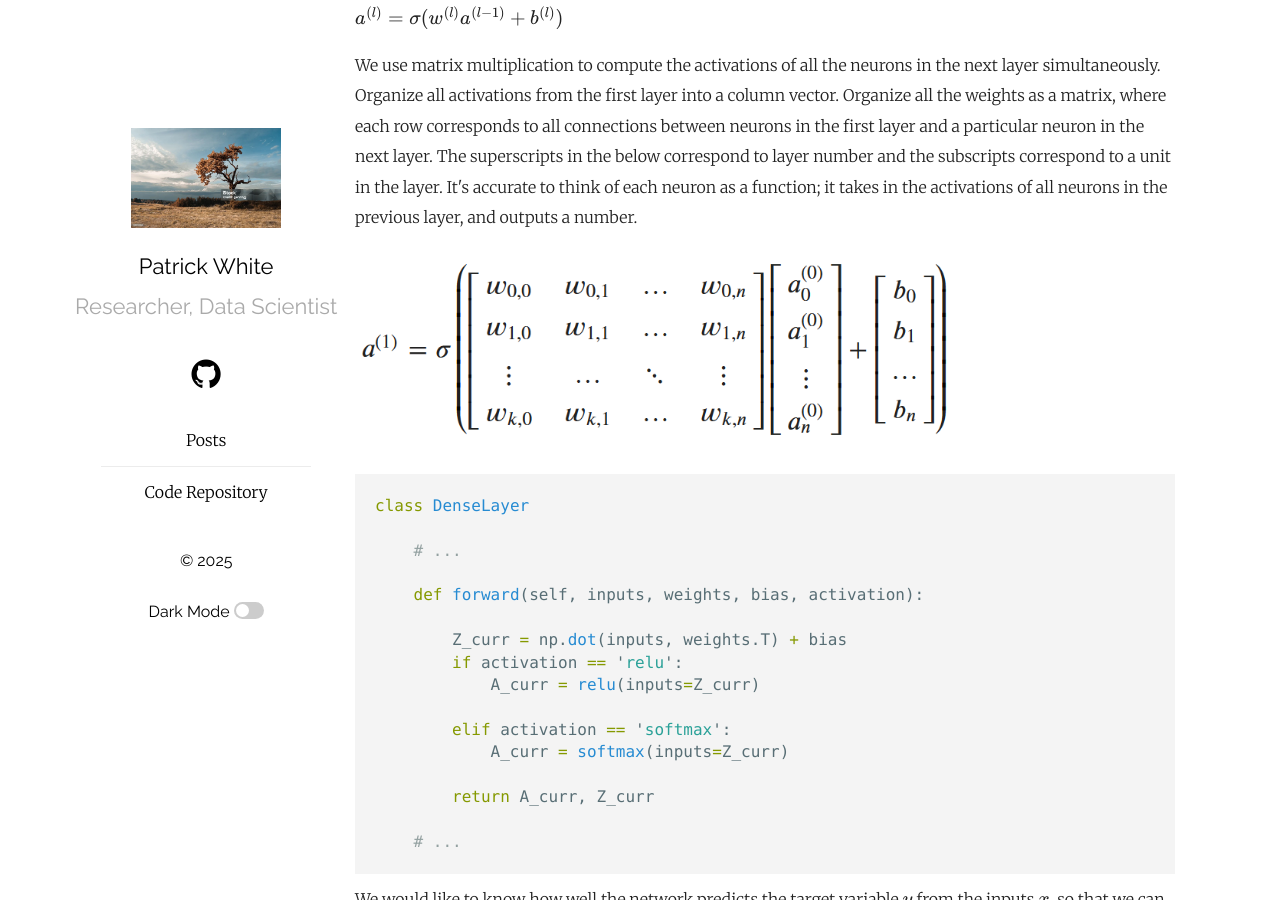
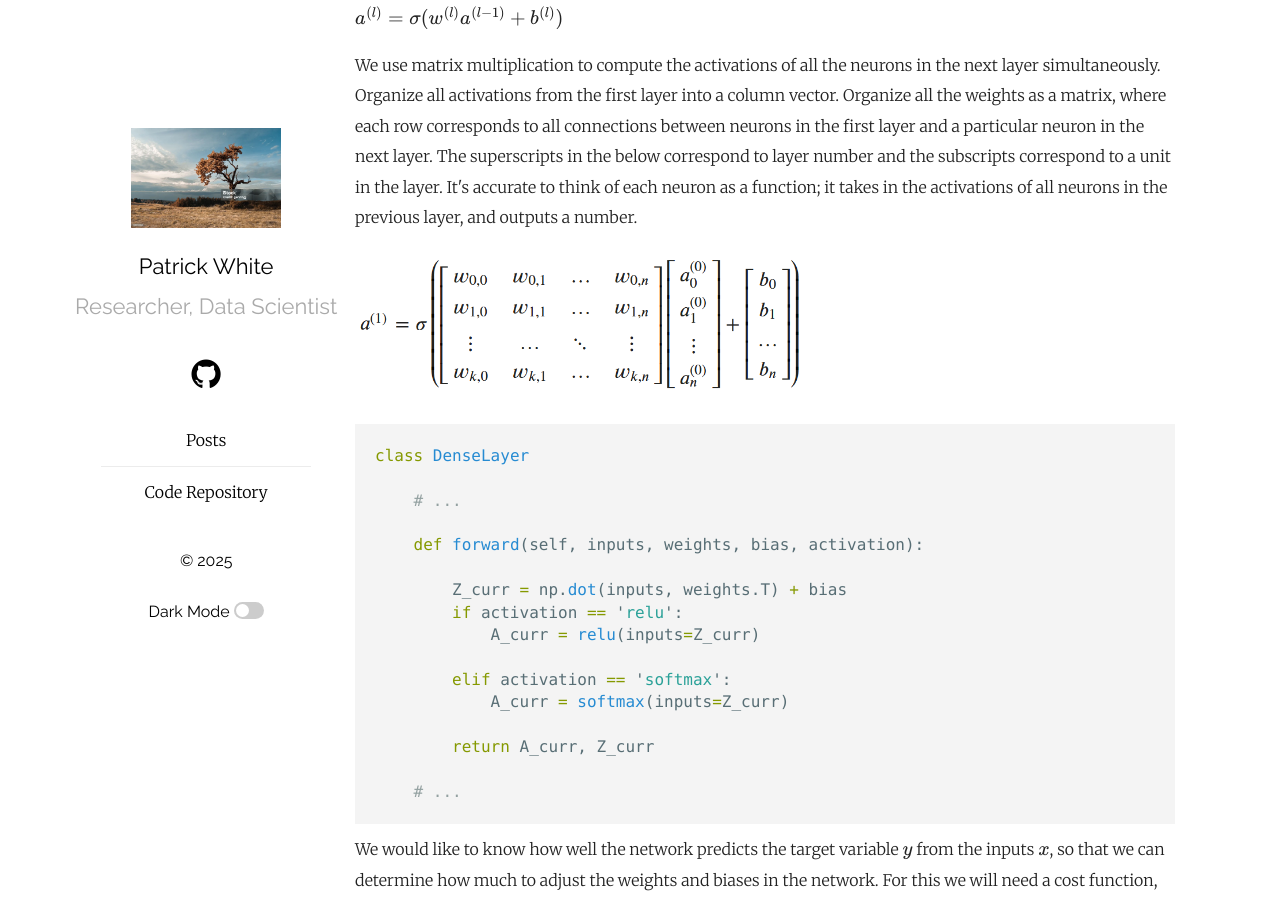
Before and after one commit to pw598/pw598.github.io, a Jekyll site: the page built from _posts/2025-01-04-Neural-Networks-II-The-Math-of-NNs.md, in a window 1280 px wide and 900 px high, scrolled down 5992 px. Built offline with Jekyll 4.4.1, drawn with Linux system fonts in a browser that asks for light colours; formulas are drawn with MathJax 3.

Commit message:
Add files via upload

````diff
--- a/_posts/2025-01-04-Neural-Networks-II-The-Math-of-NNs.md
+++ b/_posts/2025-01-04-Neural-Networks-II-The-Math-of-NNs.md
@@ -187,7 +187,7 @@ class Network:
 
 <p>We use matrix multiplication to compute the activations of all the neurons in the next layer simultaneously. Organize all activations from the first layer into a column vector. Organize all the weights as a matrix, where each row corresponds to all connections between neurons in the first layer and a particular neuron in the next layer. The superscripts in the below correspond to layer number and the subscripts correspond to a unit in the layer. It's accurate to think of each neuron as a function; it takes in the activations of all neurons in the previous layer, and outputs a number.</p>
 
-<img src="https://github.com/pw598/pw598.github.io/blob/main/_posts/images/nn2-8.png?raw=true" style="height: 200px; width:auto;">
+<img src="https://github.com/pw598/pw598.github.io/blob/main/_posts/images/nn2-8.png?raw=true" style="height: 150px; width:auto;">
 
 
 ```python
@@ -211,7 +211,7 @@ class DenseLayer
 
 <p>We would like to know how well the network predicts the target variable $y$ from the inputs $x$, so that we can determine how much to adjust the weights and biases in the network. For this we will need a cost function, a.k.a. loss function.</p>
 
-<img src="https://github.com/pw598/pw598.github.io/blob/main/_posts/images/nn2-4.png" style="height: 400px; width:auto;">
+<img src="https://github.com/pw598/pw598.github.io/blob/main/_posts/images/nn2-4.png?raw=true" style="height: 400px; width:auto;">
 
 <p>source: <a href="https://www.3blue1brown.com/lessons/backpropagation-calculus">Backpropagation Calculus, 3Blue1Brown</a></p>
 
````
